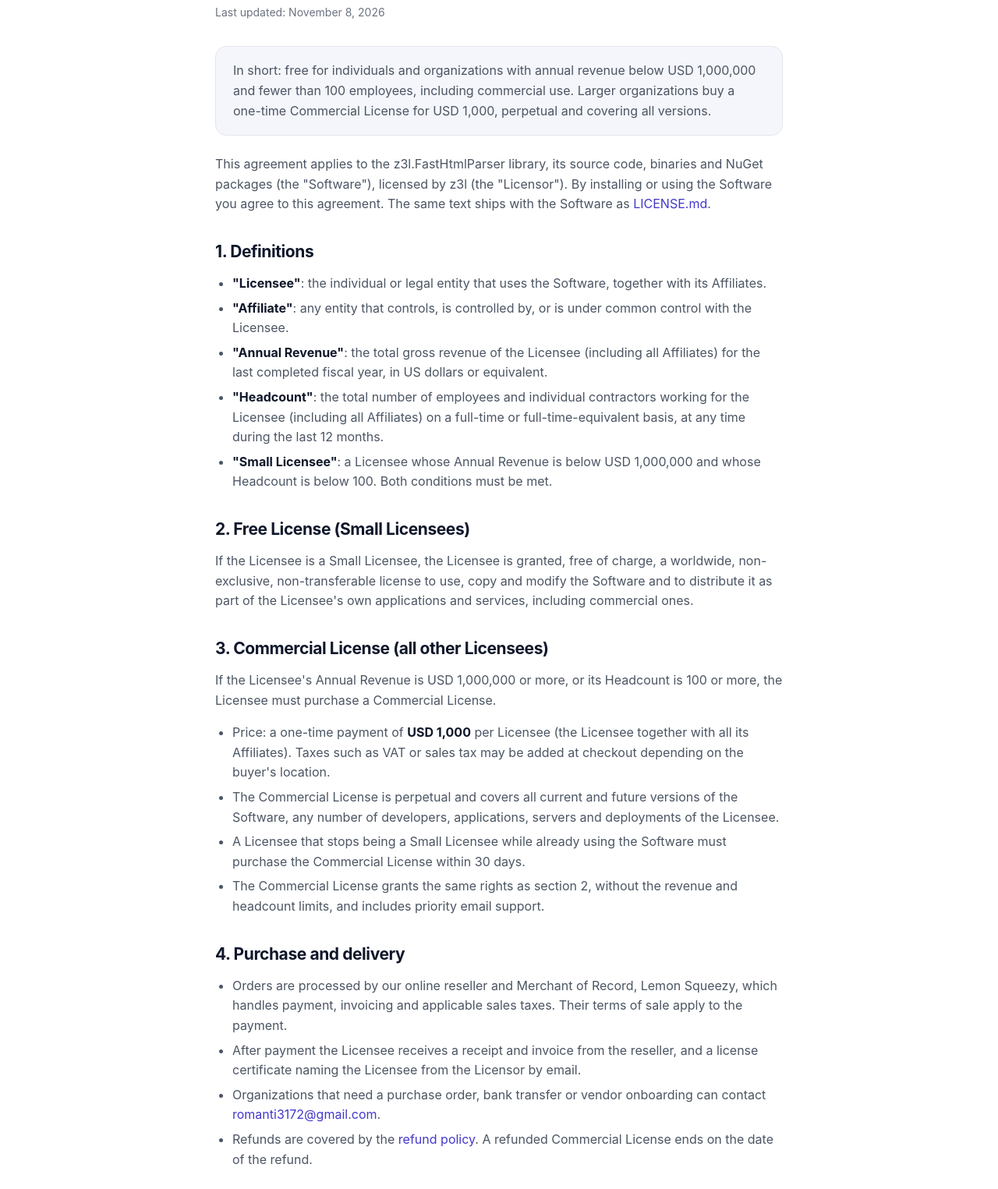
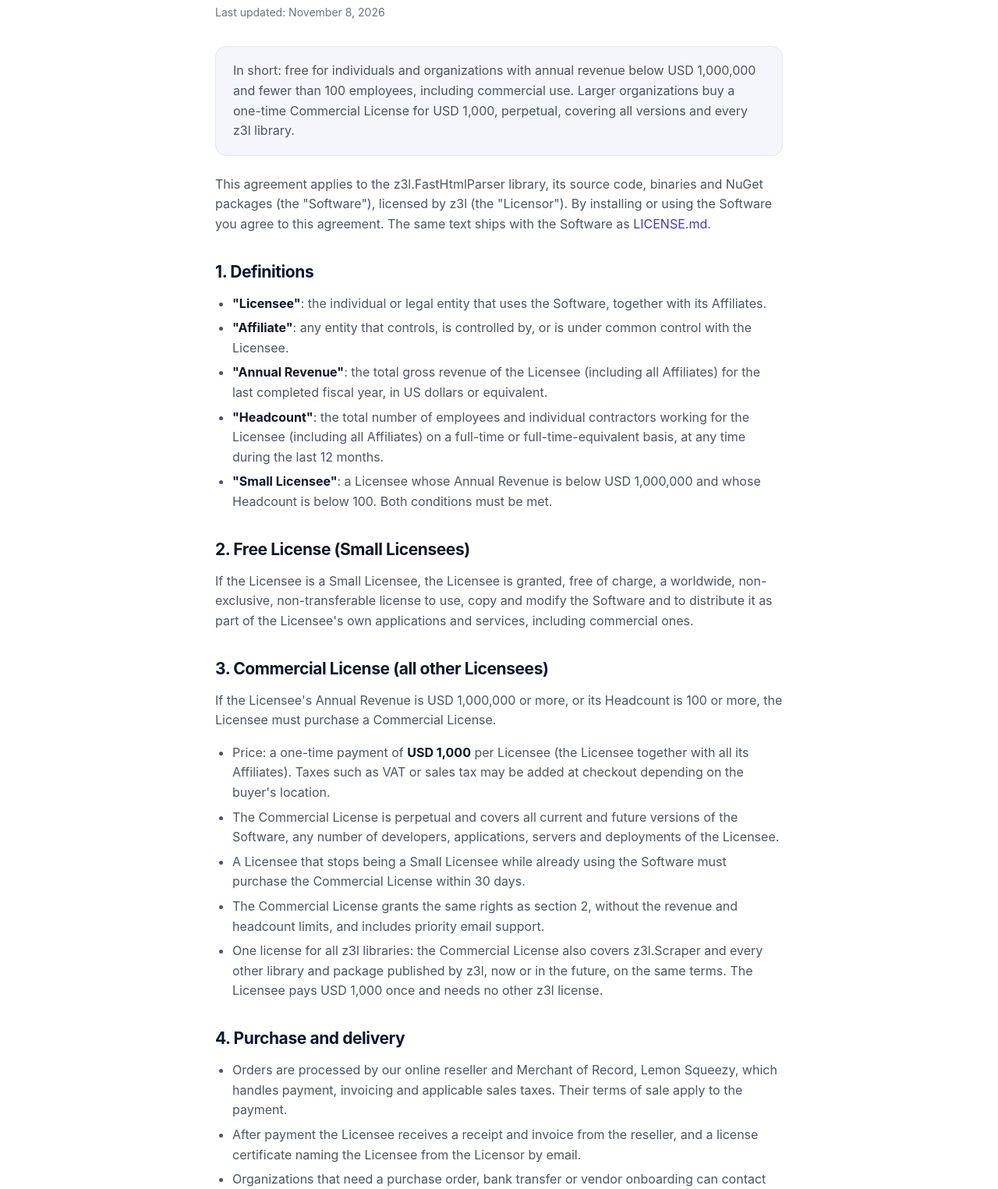
Before and after one commit to romanti3172/z3l.FastHtmlParser, a plain HTML site: page docs/eula.html in a window 1280 px wide. Shown: the part 158-1683 px from the top of the page at 78% size. Drawn offline with Linux system fonts and the light colour scheme.

Commit message:
License: one commercial license covers all z3l libraries
The USD 1,000 commercial license now also covers z3l.Scraper and every
other z3l library, matching the z3l.Scraper license.

Co-Authored-By: Claude Opus 5.5 <noreply@anthropic.com>

```diff
--- a/docs/eula.html
+++ b/docs/eula.html
@@ -21,7 +21,7 @@
 
   <div class="box"><p>In short: free for individuals and organizations with annual revenue below USD 1,000,000
     and fewer than 100 employees, including commercial use. Larger organizations buy a one-time
-    Commercial License for USD 1,000, perpetual and covering all versions.</p></div>
+    Commercial License for USD 1,000, perpetual, covering all versions and every z3l library.</p></div>
 
   <p>This agreement applies to the z3l.FastHtmlParser library, its source code, binaries and
     NuGet packages (the "Software"), licensed by z3l (the "Licensor"). By installing or using the
@@ -50,6 +50,7 @@
     <li>The Commercial License is perpetual and covers all current and future versions of the Software, any number of developers, applications, servers and deployments of the Licensee.</li>
     <li>A Licensee that stops being a Small Licensee while already using the Software must purchase the Commercial License within 30 days.</li>
     <li>The Commercial License grants the same rights as section 2, without the revenue and headcount limits, and includes priority email support.</li>
+    <li>One license for all z3l libraries: the Commercial License also covers z3l.Scraper and every other library and package published by z3l, now or in the future, on the same terms. The Licensee pays USD 1,000 once and needs no other z3l license.</li>
   </ul>
 
   <h2>4. Purchase and delivery</h2>
```
Also changed, not shown: docs/index.html (+2 -1 lines), 2 other files.
